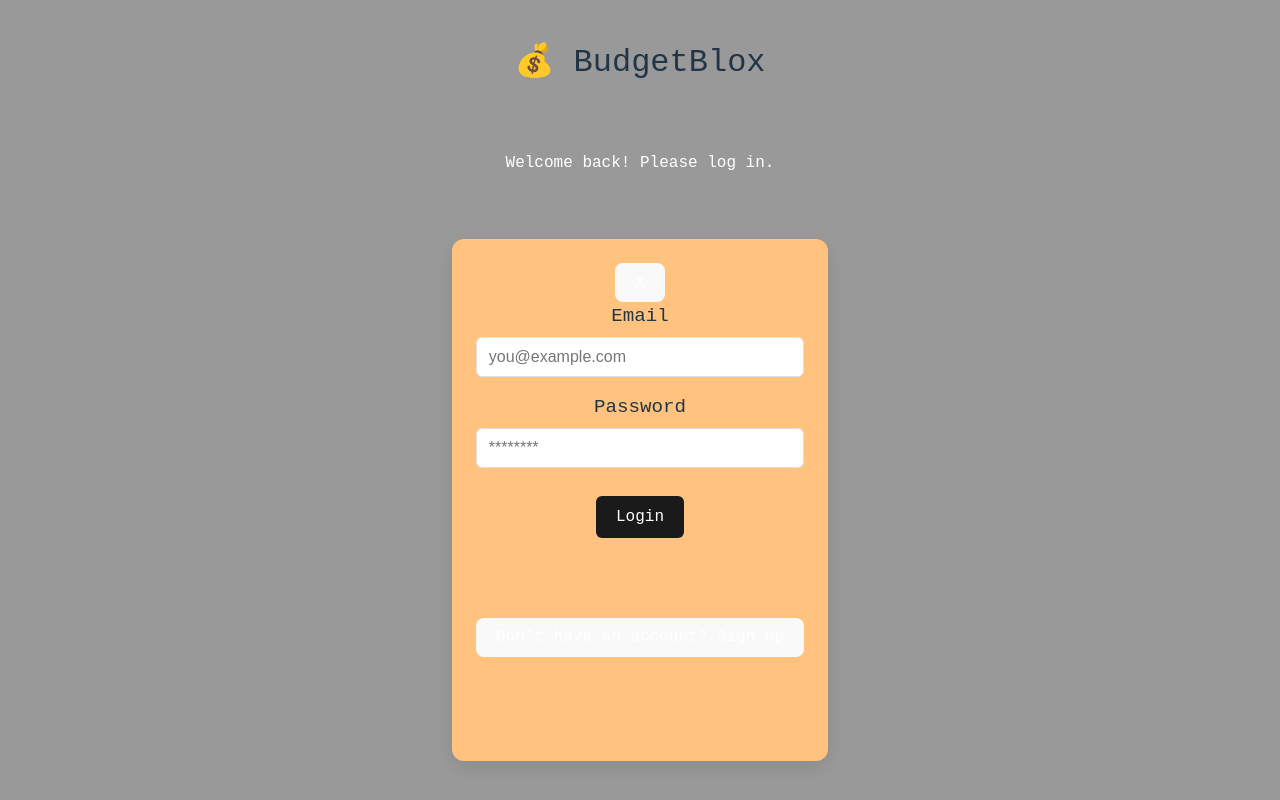
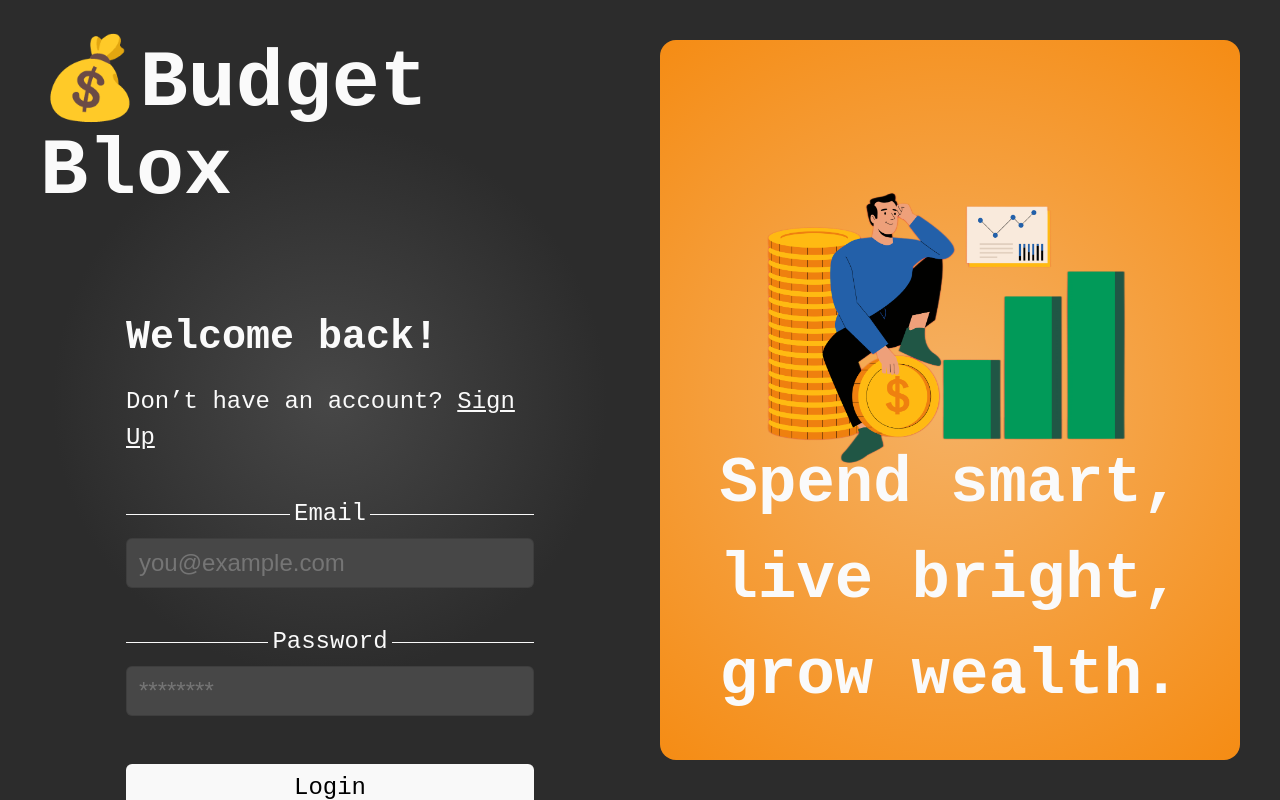
Before and after one commit to cpeterson27/budgetblox, a React (Vite) app in the folder client/: page / in a window 1280 px wide. Built offline with nearby package versions, Linux system fonts and the light colour scheme; no server answers.

Commit message:
style: login form

```diff
--- a/client/package.json
+++ b/client/package.json
@@ -5,7 +5,7 @@
   "type": "module",
   "homepage": "https://cpeterson27.github.io/budgetblox",
   "scripts": {
-    "dev": "vite",
+    "dev": "vite --host",
     "build": "vite build",
     "lint": "eslint .",
     "preview": "vite preview",
--- a/client/src/components/LoginForm/LoginForm.jsx
+++ b/client/src/components/LoginForm/LoginForm.jsx
@@ -15,16 +15,32 @@ function LoginForm({ isOpen, onClose, onSubmit, onSwitchToSignup }) {
   return (
     <div className="form-overlay">
       <section className="loginform">
-        <div className="loginform__logo">💰 BudgetBlox</div>
-        <div className="loginform__slogan">Welcome back! Please log in.</div>
-
+        <h1 className="loginform__header">💰Budget Blox</h1>
         <div className="loginform__card">
-          <button type="button" className="loginform__close-button" onClick={onClose}>
+          <h2 className="loginform__slogan">Welcome back!</h2>
+          <div className="loginform__signup">
+            Don’t have an account?{' '}
+            <a className="loginform__signup-btn" onClick={onSwitchToSignup}>
+              Sign Up
+            </a>
+          </div>
+          <button
+            type="button"
+            className="loginform__close-btn"
+            onClick={onClose}
+          >
             X
           </button>
           <form onSubmit={handleSubmit}>
             <div className="loginform__field">
-              <label className="loginform__label" htmlFor="login-email">Email</label>
+              <div className="loginform__label">
+                <span className="loginform__label-dashes"></span>
+                <label className="loginform__label-text" htmlFor="login-email">
+                  Email
+                </label>
+                <span className="loginform__label-dashes"></span>
+              </div>
+
               <input
                 className="loginform__input"
                 type="email"
@@ -37,7 +53,17 @@ function LoginForm({ isOpen, onClose, onSubmit, onSwitchToSignup }) {
             </div>
 
             <div className="loginform__field">
-              <label className="loginform__label" htmlFor="login-password">Password</label>
+              <div className="loginform__label">
+                <span className="loginform__label-dashes"></span>
+                <label
+                  className="loginform__label-text"
+                  htmlFor="login-password"
+                >
+                  Password
+                </label>
+                <span className="loginform__label-dashes"></span>
+              </div>
+
               <input
                 className="loginform__input"
                 type="password"
@@ -53,12 +79,19 @@ function LoginForm({ isOpen, onClose, onSubmit, onSwitchToSignup }) {
             <button type="submit" className="loginform__submit">
               Login
             </button>
-            <button type="button" className="signupform" onClick={onSwitchToSignup}>
-              Don’t have an account? Sign Up
-            </button>
           </form>
         </div>
       </section>
+      <div className="loginform__logo">
+        <img
+          src="src/assets/loginformimg.png"
+          alt="BudgetBlox Logo"
+          className="loginform__logo-img"
+        />
+        <span className="loginform__logo-text">
+          Spend smart, live bright, grow wealth.
+        </span>
+      </div>
     </div>
   );
 }
--- a/client/src/components/LoginForm/loginform.css
+++ b/client/src/components/LoginForm/loginform.css
@@ -1,68 +1,159 @@
 .form-overlay {
   position: fixed;
   inset: 0;
-  background-color: rgba(0,0,0,0.4);
+  background-color: #2c2c2c;
   display: flex;
-  justify-content: center;
-  align-items: center;
+  column-gap: 40px;
   z-index: 1000;
+  padding: 40px;
+  font-family: 'Courier New', Courier, monospace;
+  color: #fafafa;
 }
 
 .loginform {
+  flex: 1;
   display: flex;
   flex-direction: column;
-  justify-content: center;
   align-items: center;
   max-width: 60%;
   gap: var(--gap-md);
-  margin: 0 auto;
-  text-align: center;
+
+  background: radial-gradient(circle, #474747, #2c2c2c 60%);
 }
 
-.loginform__logo {
+.loginform__header {
   margin: 0 0 var(--gap-lg) 0;
-  font-size: 1.5rem;
+  font-size: 5rem;
+  font-weight: 600;
+}
+
+.loginform__close-btn {
+  /* temporarily hide button */
+  display: none;
+}
+
+.loginform__card {
+  padding: 28px;
+  border-radius: var(--radius);
+  width: 100%;
+  max-width: 80%;
 }
 
 .loginform__slogan {
-  margin: 0 0 var(--gap-lg) 0;
-  font-size: 1rem;
+  margin: 0 0 var(--gap-sm) 0;
+  font-size: 2.5rem;
+  /*
   color: var(--muted);
+  */
 }
 
-.loginform__card {
-  background: var(--form-bg);
-  padding: 28px;
-  border-radius: var(--radius);
-  width: 100%;
-  max-width: 480px;
-  box-shadow: 0 4px 12px rgba(0,0,0,0.06);
+.loginform__signup {
+  font-size: 1.5rem;
+  margin: 0 0 var(--gap-lg);
 }
 
-.loginform__field { margin-bottom: 12px; }
+.loginform__signup-btn {
+  color: inherit;
+  cursor: pointer;
+  text-decoration: underline;
+}
 
-.loginform__label { display: block; font-size: 1.25rem; margin-bottom: 6px; }
+.loginform__signup-btn:hover {
+  color: inherit;
+}
+
+.loginform__field {
+  margin-bottom: 12px;
+}
+
+.loginform__label {
+  display: flex;
+  width: 100%;
+  margin-bottom: 6px;
+}
+
+.loginform__label-dashes {
+  flex: 4;
+  transform: translateY(50%);
+  border-top: 1px solid #fafafa;
+}
+
+.loginform__label-text {
+  flex: 1;
+  width: auto;
+  font-size: 1.5rem;
+  margin: 0 4px;
+}
 
 .loginform__input {
   width: 100%;
+  margin-bottom: var(--gap-md);
   padding: 10px 12px;
-  font-size: 1rem;
+  font-size: 1.5rem;
+  background-color: #474747;
+  color: #fafafa;
   border: 1px solid var(--input-border);
   border-radius: 6px;
 }
 
 .loginform__submit {
-  display:inline-block;
+  width: 100%;
+  display: inline-block;
   margin-top: 12px;
   padding: 10px 16px;
-  font-size: 1rem;
+  font-size: 1.5rem;
   border-radius: 6px;
   cursor: pointer;
   border: none;
+  color: black;
+}
+.loginform__logo {
+  flex: 1;
+  position: relative;
+  background: radial-gradient(circle, #f5b164, #f58c14);
+  border-radius: 16px;
+  /* box-shadow: 0px 0px 32px rgba(245, 140, 20, 1); */
+}
+
+.loginform__logo-img {
+  height: auto;
+  width: 100%;
+  position: absolute;
+  top: 40%;
+  left: 50%;
+  transform: translate(-50%, -50%);
+  user-select: none;
+  -webkit-user-drag: none;
+  object-fit: contain;
+}
+
+.loginform__logo-text {
+  font-size: 32px;
+  width: 100%;
+  text-align: center;
+  position: absolute;
+  top: 75%;
+  left: 50%;
+  transform: translate(-50%, -50%);
+  font-weight: 800;
+  font-size: 4rem;
 }
 
 /* Responsive */
-@media (max-width:720px){
-  .loginform { max-width: 100%; padding-inline: 12px; }
-  .loginform__card { padding: 18px; }
+@media (max-width: 720px) {
+  .loginform {
+    padding-inline: 12px;
+  }
+  .loginform__card {
+    padding: 18px;
+  }
 }
+
+@media screen and (max-width: 1024px) {
+  .loginform {
+    max-width: 100%;
+  }
+  .loginform__logo {
+    display: none;
+  }
+}
--- a/client/src/components/css/main.css
+++ b/client/src/components/css/main.css
@@ -4,10 +4,10 @@
 
 /* Component-specific variables */
 :root {
-  --form-bg: #ffc37f;
+  /* --form-bg: #ffc37f; */
   --bg-overlay: rgba(190, 133, 133, 0.54);
-  --input-border: rgba(0,0,0,0.12);
-  --muted: rgba(0,0,0,0.6);
+  --input-border: rgba(0, 0, 0, 0.12);
+  --muted: rgba(0, 0, 0, 0.6);
 
   /* spacing variables — these could be removed if unused */
   --gap-xl: 80px;
@@ -15,7 +15,7 @@
   --gap-md: 24px;
   --gap-sm: 16px;
   --radius: 12px;
-  --font-mono: "Courier New", Courier, monospace;
+  --font-mono: 'Courier New', Courier, monospace;
   --base-font-size: 16px;
   --btn-bg: #1a1a1a;
   --btn-color: #fff;
@@ -23,15 +23,26 @@
 }
 
 /* Reset box-sizing */
-* { box-sizing: border-box; }
+* {
+  box-sizing: border-box;
+}
 
 /* Utility classes */
-.u-center { display: flex; justify-content: center; align-items: center; }
-.u-column { display: flex; flex-direction: column; }
+.u-center {
+  display: flex;
+  justify-content: center;
+  align-items: center;
+}
+.u-column {
+  display: flex;
+  flex-direction: column;
+}
 
 /* ================================
-   COMPONENT: LOGINFORM
+   COMPONENT: LOGINFORM (Handled in loginform.css)
 =============================== */
+
+/*
 .loginform {
   display: flex;
   flex-direction: column;
@@ -99,6 +110,8 @@
   }
 }
 
+*/
+
 /* ================================
    COMPONENT: SIGNUPFORM
 =============================== */
@@ -109,7 +122,7 @@
   gap: 40px;
   max-width: 700px;
   margin: 80px auto;
-  font-family: "Courier New", Courier, monospace;
+  font-family: 'Courier New', Courier, monospace;
 }
 .signupform__card {
   background: #ffc37f;
@@ -117,7 +130,7 @@
   border-radius: 12px;
   width: 100%;
   max-width: 480px;
-  box-shadow: 0 6px 20px rgba(0,0,0,0.1);
+  box-shadow: 0 6px 20px rgba(0, 0, 0, 0.1);
 }
 .signupform__header {
   display: flex;
@@ -131,7 +144,7 @@
 }
 .signupform__note {
   font-size: 1rem;
-  color: rgba(0,0,0,0.6);
+  color: rgba(0, 0, 0, 0.6);
   margin: 0;
 }
 .signupform__label {
@@ -147,13 +160,13 @@
 .signupform__input {
   padding: 10px 12px;
   font-size: 1rem;
-  border: 1px solid rgba(0,0,0,0.12);
+  border: 1px solid rgba(0, 0, 0, 0.12);
   border-radius: 6px;
 }
 .signupform__suggestion {
   font-size: 1rem;
   margin-top: 12px;
-  color: rgba(0,0,0,0.6);
+  color: rgba(0, 0, 0, 0.6);
 }
 .signupform__submit {
   padding: 12px 20px;
@@ -168,7 +181,7 @@
 .signupform__submit:hover {
   background-color: #646cff;
 }
-@media (max-width:720px) {
+@media (max-width: 720px) {
   .signupform {
     max-width: 100%;
     padding-inline: 12px;
@@ -187,7 +200,7 @@
   width: 100%;
   max-width: 900px;
   margin: 40px auto;
-  font-family: "Courier New", Courier, monospace;
+  font-family: 'Courier New', Courier, monospace;
 }
 .addexpenseform__overlay {
   visibility: hidden;
@@ -198,7 +211,9 @@
   inset: 0;
   background-color: rgba(190, 133, 133, 0.54);
   opacity: 0;
-  transition: visibility 0.25s, opacity 0.25s ease-in;
+  transition:
+    visibility 0.25s,
+    opacity 0.25s ease-in;
   padding: 20px;
 }
 .addexpenseform__overlay--open {
@@ -211,7 +226,7 @@
   border-radius: 12px;
   width: 100%;
   max-width: 640px;
-  box-shadow: 0 8px 24px rgba(0,0,0,0.1);
+  box-shadow: 0 8px 24px rgba(0, 0, 0, 0.1);
   font-size: 1.125rem;
 }
 .addexpenseform__header {
@@ -236,7 +251,7 @@
 .addexpenseform__input {
   font-size: 1rem;
   padding: 10px 12px;
-  border: 1px solid rgba(0,0,0,0.12);
+  border: 1px solid rgba(0, 0, 0, 0.12);
   border-radius: 6px;
 }
 .addexpenseform__submit {
@@ -253,7 +268,7 @@
 .addexpenseform__submit:hover {
   background-color: #646cff;
 }
-@media (max-width:720px) {
+@media (max-width: 720px) {
   .addexpenseform__container {
     padding: 16px;
   }
@@ -285,10 +300,12 @@
   text-align: center;
   font-weight: bold;
   font-size: 1.1rem;
-  box-shadow: 0 6px 18px rgba(0,0,0,0.1);
-  transition: transform 0.2s, box-shadow 0.2s;
+  box-shadow: 0 6px 18px rgba(0, 0, 0, 0.1);
+  transition:
+    transform 0.2s,
+    box-shadow 0.2s;
 }
 .blox__icon:hover {
   transform: translateY(-4px);
-  box-shadow: 0 10px 24px rgba(0,0,0,0.15);
+  box-shadow: 0 10px 24px rgba(0, 0, 0, 0.15);
 }
--- a/client/src/components/css/variables.css
+++ b/client/src/components/css/variables.css
@@ -1,11 +1,11 @@
 /* variables.css - keep simple, shared values */
-:root{
+:root {
   /* colors */
-  --bg-overlay: rgba(190,133,133,0.54);
-  --form-bg: #ffc37f;           /* rgb(255,195,127) */
+  --bg-overlay: rgba(190, 133, 133, 0.54);
+  --form-bg: #f58c14;
   --text-color: #222;
-  --muted: rgba(0,0,0,0.6);
-  --input-border: rgba(0,0,0,0.12);
+  --muted: rgba(0, 0, 0, 0.6);
+  --input-border: rgba(0, 0, 0, 0.12);
 
   /* spacing */
   --page-padding: 50px;
@@ -14,7 +14,7 @@
   --gap-sm: 16px;
 
   /* typography */
-  --font-mono: "Courier New", Courier, monospace;
+  --font-mono: 'Courier New', Courier, monospace;
   --base-font-size: 16px;
   --radius: 8px;
 }
```
Also changed, not shown: client/src/assets/loginformimg.png (added).
